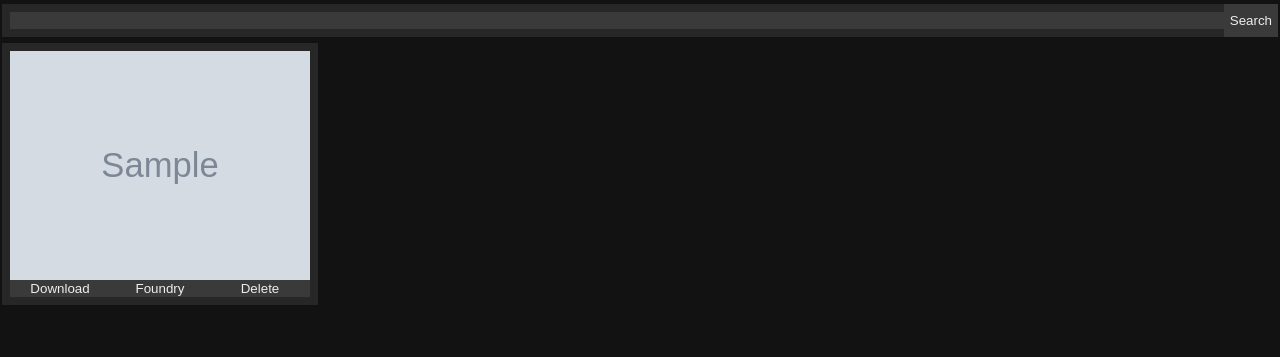
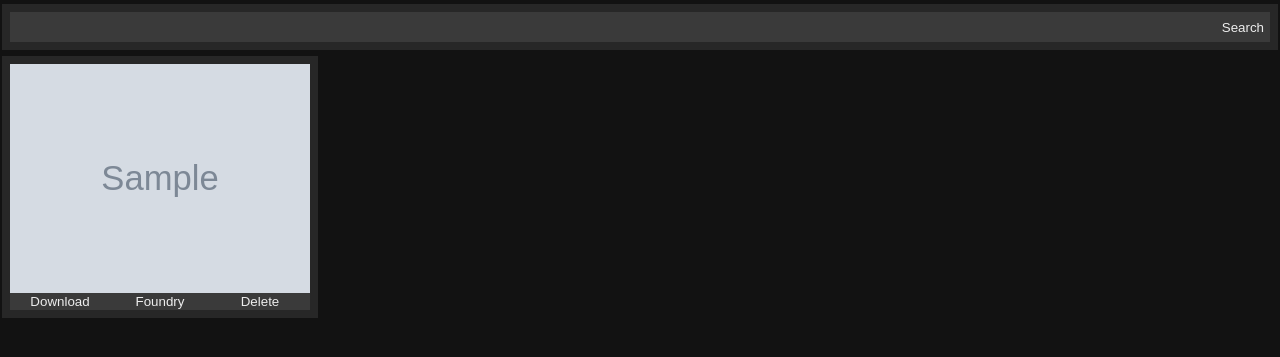
Before and after one commit to miki4920/BattlemapSearcher-Flask, a Flask app: page / in a window 1280 px wide. Shown: the top 357 px of the page. Run offline with Flask 2, Linux system fonts and the light colour scheme; tables that the repository leaves empty hold one stand-in row (values such as "Sample post"); grey boxes marked "Sample" are stand-in pictures; parts of the project's set-up code (start-up, migrations or seed data) failed here and were passed over.

Commit message:
Implemented a properly looking searchbar with margin for the buttons

```diff
--- a/static/main.css
+++ b/static/main.css
@@ -30,10 +30,23 @@ input {
     outline: none;
     border: none;
     margin: 8px 0 8px 8px;
+    padding: 4px;
+    font-size: 1.17em;
+    cursor: pointer;
 }
 
 input:hover {
     background-color: rgba(255, 255, 255, 0.12);
+}
+
+input:focus {
+    background-color: rgba(255, 255, 255, 0.16);
+}
+
+.nav_buttons {
+    display: flex;
+    flex-grow: 1;
+    margin: 8px 8px 8px 0;
 }
 
 main {
@@ -80,12 +93,13 @@ img {
 
 p {
     position: absolute;
+    font-size: 1.17em;
     margin: 4px;
     padding: 0;
     flex-grow: 1;
 }
 
-article:hover img{
+article img:hover{
     filter: blur(4px) opacity(25%) brightness(0.5);
     transition-duration: 0.2s;
 }
--- a/templates/main.html
+++ b/templates/main.html
@@ -10,14 +10,16 @@
     <nav>
         <form method="get" action="/">
             <label for="tags">Tags: </label>
-            <input type="text" id="tags" name="tags" value="{{ tags }}">
-            <button type="submit">Search</button>
-            {% if previous_page %}
-            <button type="submit" name="page" value="{{ previous_page }}">Previous Page</button>
-            {% endif %}
-            {% if next_page %}
-            <button type="submit" name="page" value="{{ next_page }}">Next Page</button>
-            {% endif %}
+            <input type="text" id="tags" name="tags" value="{{ tags }}" autocomplete="off">
+            <section class="nav_buttons">
+                <button type="submit">Search</button>
+                {% if previous_page %}
+                <button  type="submit" name="page" value="{{ previous_page }}">Previous</button>
+                {% endif %}
+                {% if next_page %}
+                <button type="submit" name="page" value="{{ next_page }}">Next</button>
+                {% endif %}
+            </section>
         </form>
     </nav>
     <main>
```
